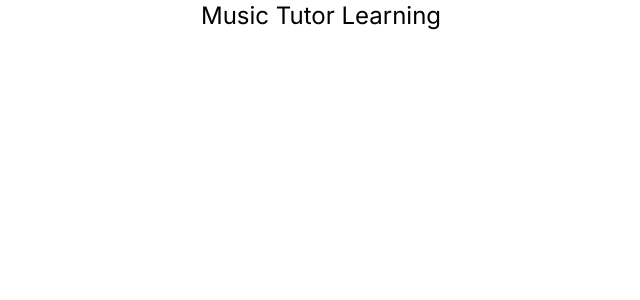
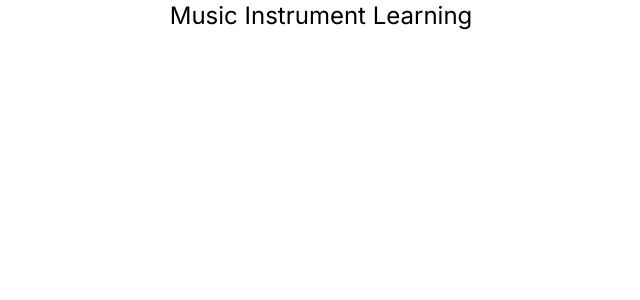
Before and after one commit to robertchapmanrlc/mil, a Next.js app: page / in a window 1280 px wide. Shown: the top 300 px of the page, without its empty margins (319-959 px from the left). Built offline with nearby package versions, Linux system fonts and the light colour scheme.

Commit message:
Changed the README file

```diff
--- a/app/page.tsx
+++ b/app/page.tsx
@@ -1,6 +1,6 @@
 
 export default function Home() {
   return (
-    <h1 className="text-center text-2xl">Music Tutor Learning</h1>
+    <h1 className="text-center text-2xl">Music Instrument Learning</h1>
   )
 }
--- a/package.json
+++ b/package.json
@@ -1,5 +1,5 @@
 {
-  "name": "mtl",
+  "name": "mil",
   "version": "0.1.0",
   "private": true,
   "scripts": {
```
Also changed, not shown: 1 other file (tests, documents, lock files or other folders).
